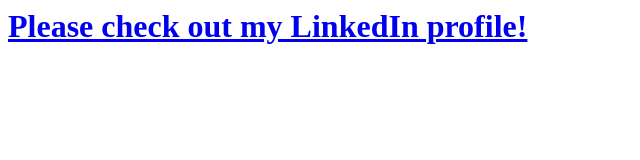
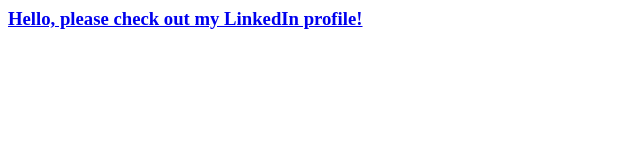
Before and after one commit to andrewauw/andrewauw.github.io, a plain HTML site: page index.html in a window 1280 px wide. Shown: the whole page, without its empty margins (0-640 px from the left). Drawn offline with Linux system fonts and the light colour scheme.

Commit message:
update page content

```diff
--- a/index.html
+++ b/index.html
@@ -1 +1 @@
-<h1><a href="https://www.linkedin.com/in/andrewauw/">Please check out my LinkedIn profile!</a></h1>
+<h3><a href="https://www.linkedin.com/in/andrewauw/">Hello, please check out my LinkedIn profile!</a></h3>
```
